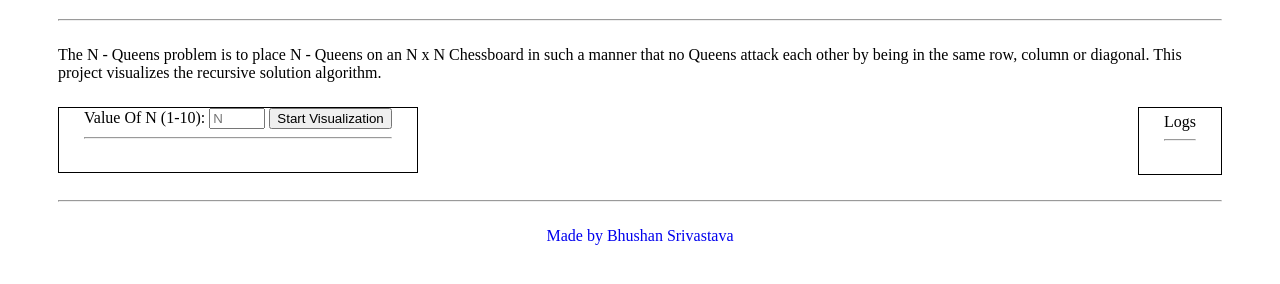
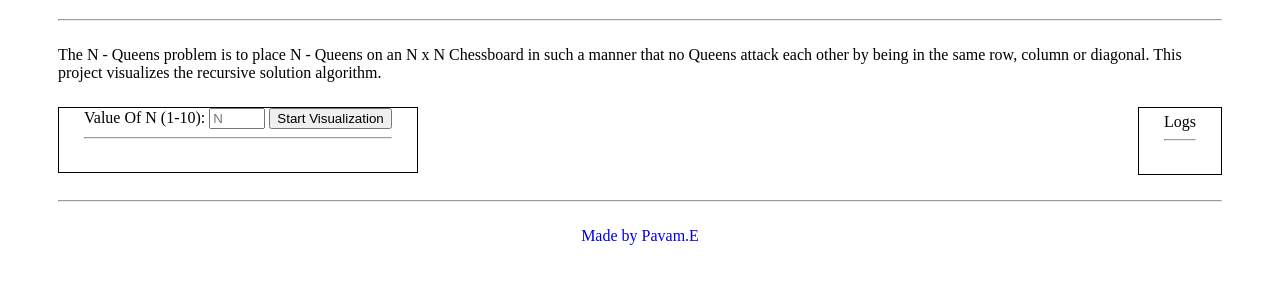
Before and after one commit to epavan162/FRT_PROJECT-SUDOKU-SOLVER, a plain HTML site: page index.html in a window 1280 px wide. Shown: the part 62-346 px from the top of the page. Drawn offline with Linux system fonts and the light colour scheme; files that its build step writes are made by us from their sources; a script that the page names is missing.

Commit message:
Update index.html

```diff
--- a/index.html
+++ b/index.html
@@ -108,7 +108,7 @@
     <footer>
         <hr>
 
-        <a href="https://github.com/bhushan-srivastava/">Made by Bhushan Srivastava</a>
+        <a href="https://github.com/epavan162/FRT_PROJECT-SUDOKU-SOLVER/">Made by Pavam.E</a>
     </footer>
 </body>
 
```
